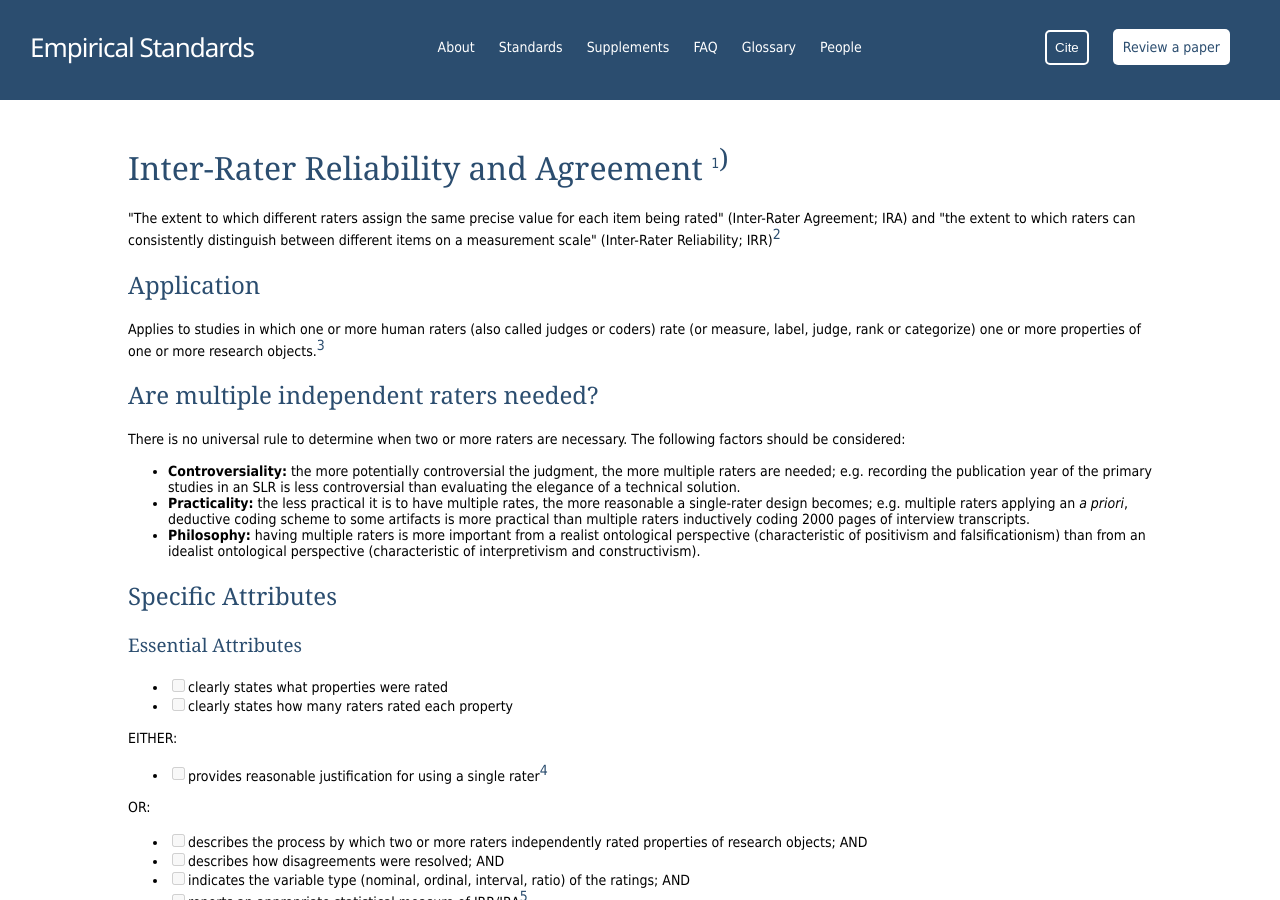
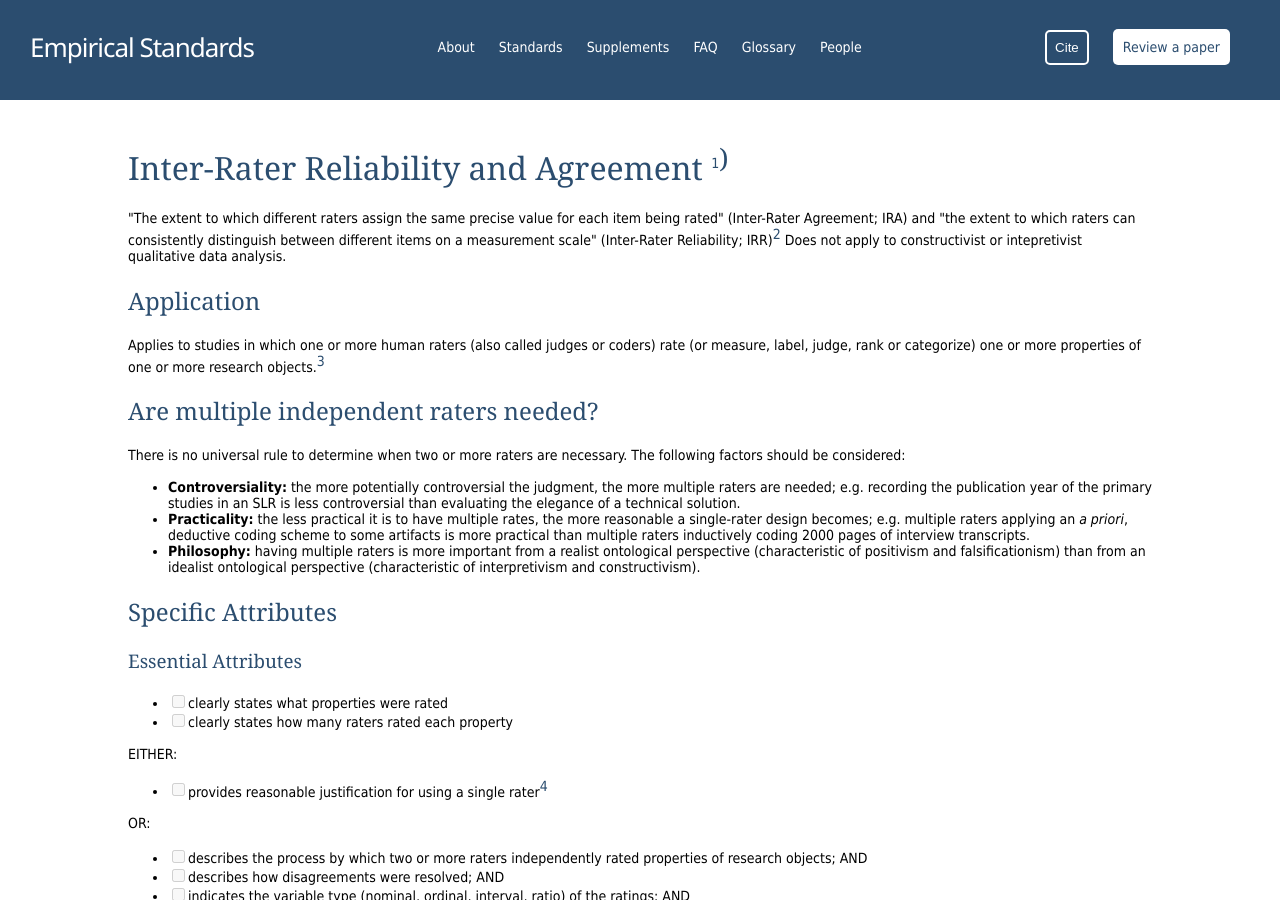
Before and after one commit to acmsigsoft/EmpiricalStandards, a Jekyll site: the page built from docs/supplements/InterRaterReliabilityAndAgreement.md, in a window 1280 px wide and 900 px high. Built offline with Jekyll 4.4.1, drawn with Linux system fonts in a browser that asks for light colours; our own code applies the rules of GitHub Pages for plain Markdown files.

Commit message:
Update InterRaterReliabilityAndAgreement.md

```diff
--- a/docs/supplements/InterRaterReliabilityAndAgreement.md
+++ b/docs/supplements/InterRaterReliabilityAndAgreement.md
@@ -1,5 +1,6 @@
 # Inter-Rater Reliability and Agreement <sup><a class="footnote footnote_ref">1</a>)</sup>
-&quot;The extent to which different raters assign the same precise value for each item being rated&quot; (Inter-Rater Agreement; IRA) and &quot;the extent to which raters can consistently distinguish between different items on a measurement scale&quot; (Inter-Rater Reliability; IRR)<sup><a class="footnote footnote_ref">2</a></sup>
+&quot;The extent to which different raters assign the same precise value for each item being rated&quot; (Inter-Rater Agreement; IRA) and &quot;the extent to which raters can consistently distinguish between different items on a measurement scale&quot; (Inter-Rater Reliability; IRR)<sup><a class="footnote footnote_ref">2</a></sup> Does not apply to constructivist or intepretivist qualitative data analysis.
+
 ## Application
 
 Applies to studies in which one or more human raters (also called judges or coders) rate (or measure, label, judge, rank or categorize) one or more properties of one or more research objects.<sup><a class="footnote footnote_ref">3</a></sup>
```
